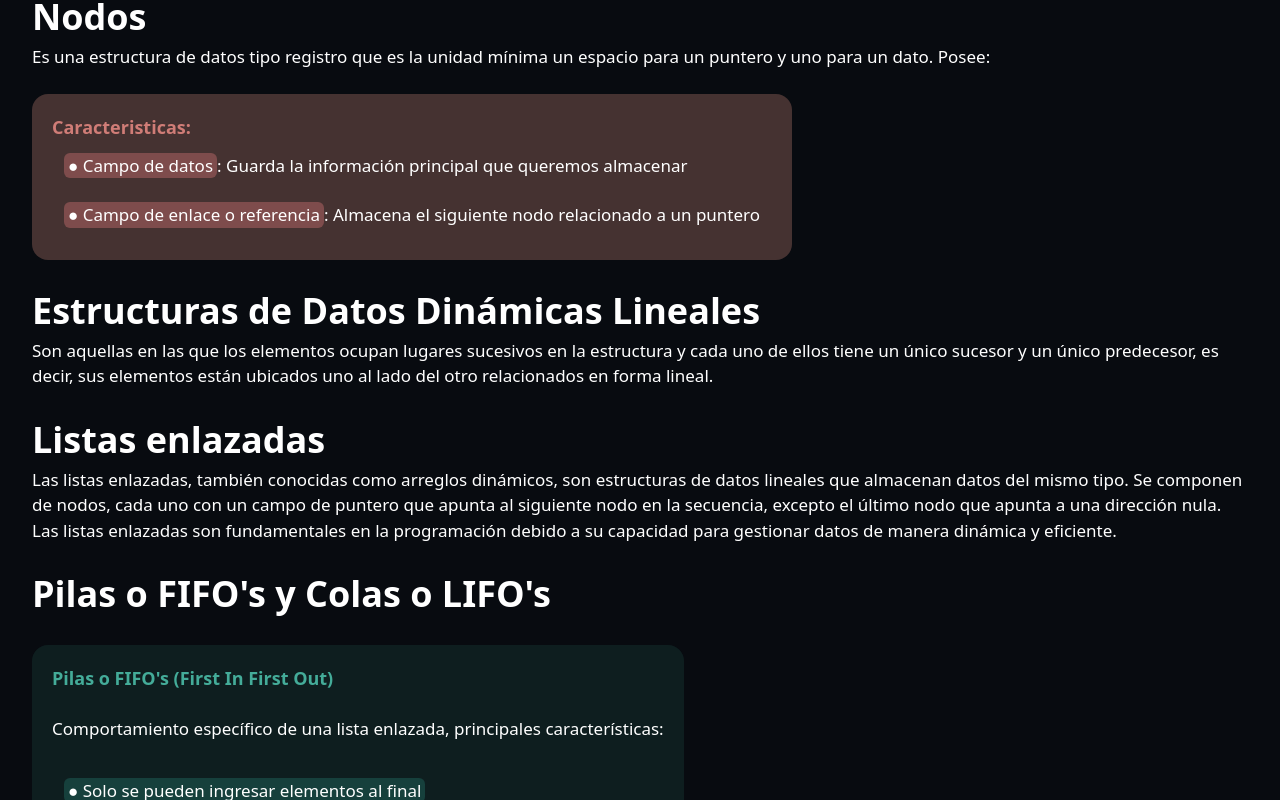
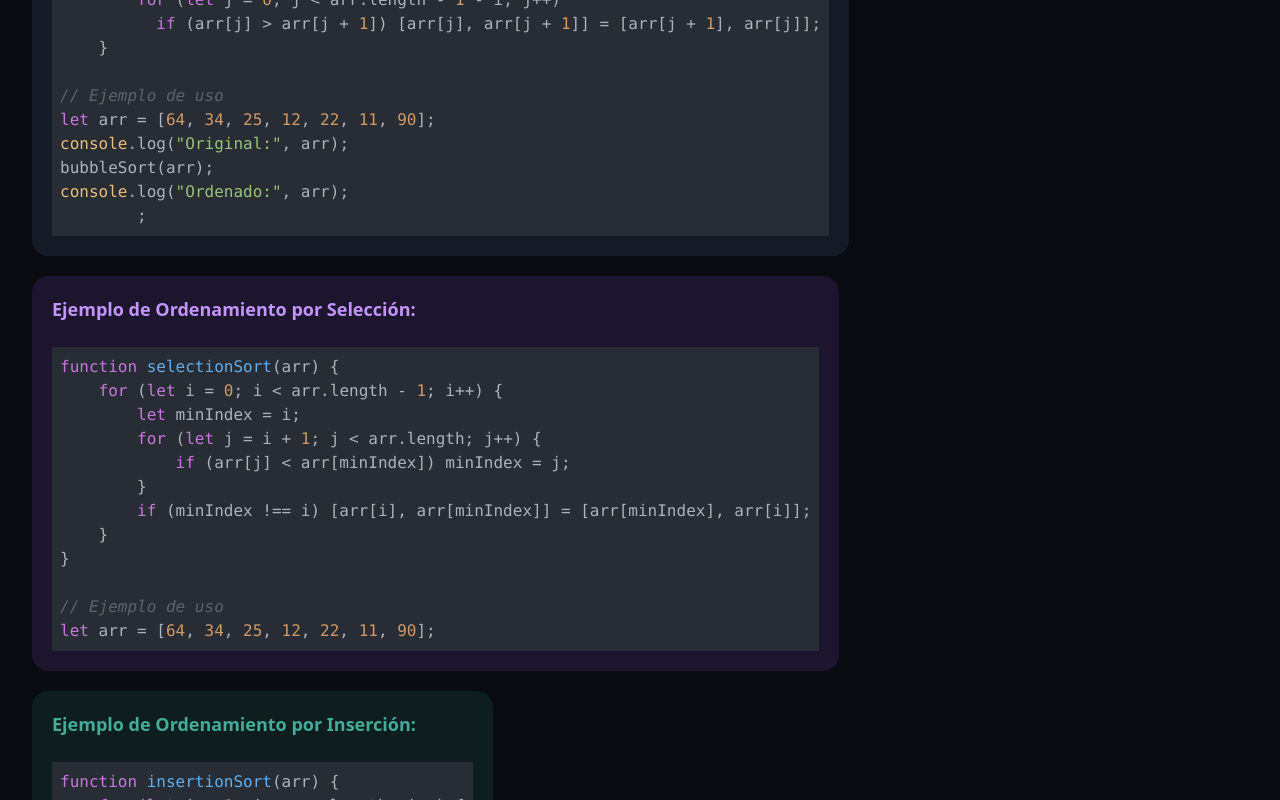
Before and after one commit to KevinLatino/Peritazgo-Website, a React (Vite) app: page /Estructuras-de-datos in a window 1280 px wide. Shown: the part 1880-2680 px from the top of the page. Built offline with nearby package versions, Linux system fonts and the light colour scheme.

Commit message:
ejemplos de metodos de ordenamiento de arreglos

```diff
--- a/src/App.jsx
+++ b/src/App.jsx
@@ -3,7 +3,7 @@ import { MainTitle } from '../src/Components/MainTitleComponent';
 import { CardComponent } from '../src/Components/CardComponent';
 import { SearchBar } from '../src/Components/SearchBarComponent';
 import { useState } from 'react';
-import { nfd } from 'unorm'; 2
+import { nfd } from 'unorm';
 import {
   BookText,
   Blocks,
--- a/src/Articles/DataStructureScreen.jsx
+++ b/src/Articles/DataStructureScreen.jsx
@@ -4,6 +4,7 @@ import { CodeComponent } from '../Components/CodeComponent'
 import { BackButton } from '../Components/BackButtonComponent'
 import { Accordion } from '../Components/AccordionComponent'
 import { FiFoExample } from '../Components/FiFoExample'
+import { LiFoExample } from '../Components/LiFoExample'
 import {
     Title,
     Space,
@@ -28,7 +29,6 @@ import {
     PurpleSectionLine
 } from '../Components/SectionsComponent'
 import 'animate.css'
-import { LiFoExample } from '../Components/LiFoExample'
 
 const DataStructure = () => {
 
@@ -54,6 +54,49 @@ console.log(animal.especie)
         `const animal = { name: 'Chase', specie: 'Cat', age: 4 };
 console.log(animal.especie)
 //En consola se mostrará Cat`
+
+    const stringBurbleSort =
+        `function bubbleSort(arr) {
+    for (let i = 0; i < arr.length - 1; i++)
+        for (let j = 0; j < arr.length - 1 - i; j++)
+          if (arr[j] > arr[j + 1]) [arr[j], arr[j + 1]] = [arr[j + 1], arr[j]];
+    }
+
+// Ejemplo de uso
+let arr = [64, 34, 25, 12, 22, 11, 90];
+console.log("Original:", arr);
+bubbleSort(arr);
+console.log("Ordenado:", arr);
+        ;`
+
+    const stringInsertionSort =
+        `function insertionSort(arr) {
+    for (let i = 1; i < arr.length; i++) {
+        let key = arr[i], j = i - 1;
+        while (j >= 0 && arr[j] > key) {
+            arr[j + 1] = arr[j];
+            j--;
+        }
+        arr[j + 1] = key;
+    }
+}
+
+// Ejemplo de uso
+let arr = [64, 34, 25, 12, 22, 11, 90];`
+
+    const stringSelectionSort =
+        `function selectionSort(arr) {
+    for (let i = 0; i < arr.length - 1; i++) {
+        let minIndex = i;
+        for (let j = i + 1; j < arr.length; j++) {
+            if (arr[j] < arr[minIndex]) minIndex = j;
+        }
+        if (minIndex !== i) [arr[i], arr[minIndex]] = [arr[minIndex], arr[i]];
+    }
+}
+
+// Ejemplo de uso
+let arr = [64, 34, 25, 12, 22, 11, 90];`
 
     return (
         <>
@@ -191,7 +234,6 @@ console.log(animal.especie)
                         Este proceso se repite hasta que la lista esté ordenada.
                         Es simple pero puede ser ineficiente para listas grandes.
                     </Paragraph>
-
                 </BlueSection>
 
                 <PurpleSection>
@@ -213,6 +255,34 @@ console.log(animal.especie)
                         Si un elemento es menor que el que está antes que él,
                         se intercambian. Esto hasta que se ordene el arreglo.
                     </Paragraph>
+                </GreenSection>
+            </div>
+
+            <Space />
+
+            <div className='flex flex-wrap gap-5'>
+                <BlueSection>
+                    <BlueTitle>
+                        Ejemplo de Ordenamiento de Burbuja:
+                    </BlueTitle>
+                    <Space />
+                    <CodeComponent codeString={stringBurbleSort} />
+                </BlueSection>
+
+                <PurpleSection>
+                    <PurpleTitle>
+                        Ejemplo de Ordenamiento por Selección:
+                    </PurpleTitle>
+                    <Space />
+                    <CodeComponent codeString={stringSelectionSort} />
+                </PurpleSection>
+
+                <GreenSection>
+                    <GreenTitle>
+                        Ejemplo de Ordenamiento por Inserción:
+                    </GreenTitle>
+                    <Space />
+                    <CodeComponent codeString={stringInsertionSort} />
                 </GreenSection>
             </div>
 
@@ -420,7 +490,7 @@ console.log(animal.especie)
                     <GreenWordSection>No dirigido</GreenWordSection>: Siempre que un nodo A apunte a un nodo B, entonces B también apunta a A.
                 </Element>
             </GreenSection>
-            </div>
+        </div >
             <BackButton />
         </>
     )
```
Lines whose indentation alone changed are shown as unchanged.
